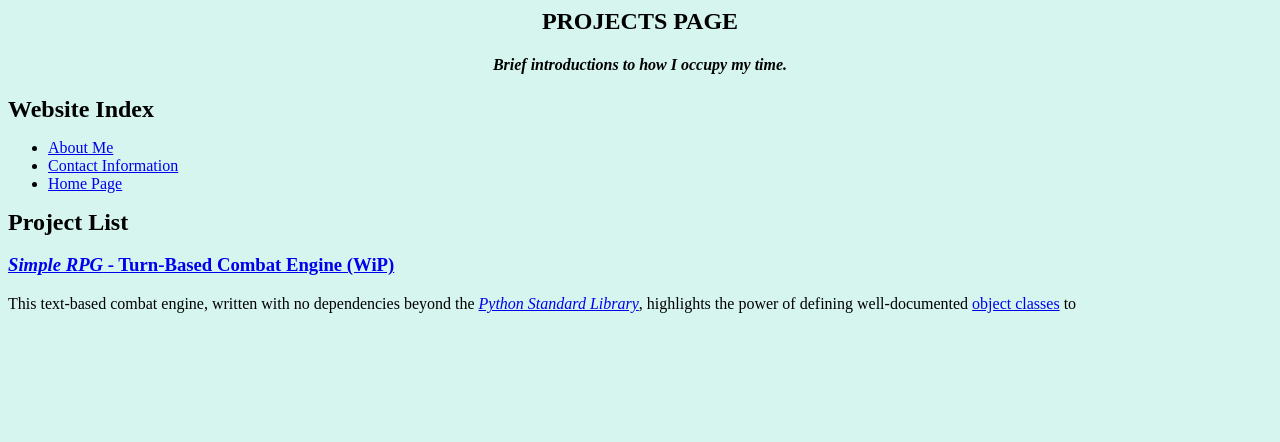
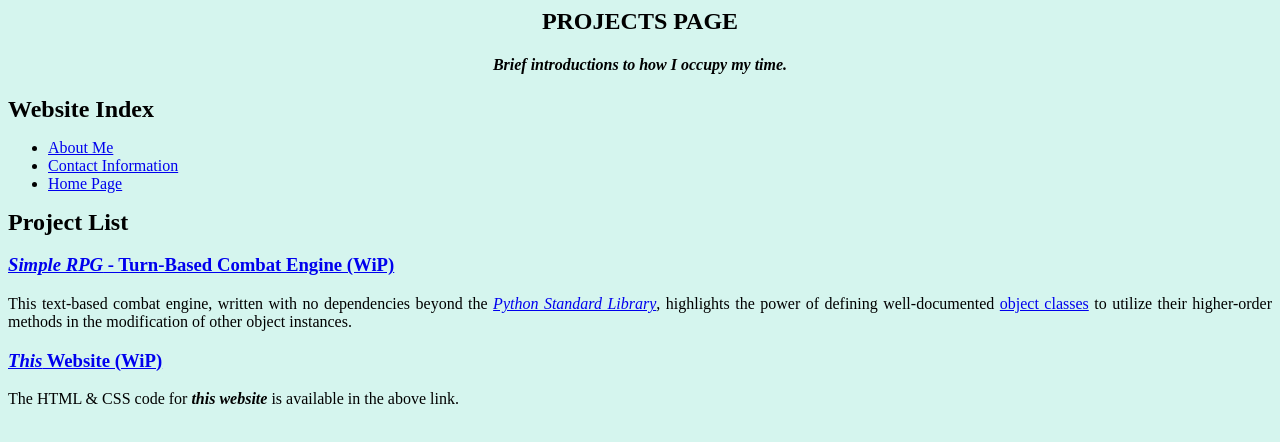
Before and after one commit to davidchow9225/davidchow, a plain HTML site: page projects-page.html in a window 1280 px wide. Drawn offline with Linux system fonts and the light colour scheme.

Commit message:
Update projects-page.html
Updates:
    - Updated the projects list to use the `<div>` HTML element.
    - Nested each project into its own `<article>` HTML element with the "Projects" class.
    - Added an entry for this source code's repository.

```diff
--- a/projects-page.html
+++ b/projects-page.html
@@ -38,15 +38,24 @@
             </nav>
         </article>
         <!-- CONTACT INFORMATION LIST -->
-        <article>
+        <div>
             <header>
                 <h2><b>Project List</b></h2>
             </header>
-            <header>
-                <a href="https://github.com/davidchow9225/simple-rpg-combat-engine"><h3><b><i>Simple RPG</i> - Turn-Based Combat Engine (WiP)</b></h4></a>
-            </header>
-            <p>This text-based combat engine, written with no dependencies beyond the <a href="https://docs.python.org/3/library/index.html"><i>Python Standard Library</i></a>, highlights the power of defining well-documented <a href="https://docs.python.org/3/tutorial/classes.html">object classes</a> to
-            </p>
-        </article>
+            <article class="Project">
+                <header>
+                    <a href="https://github.com/davidchow9225/simple-rpg-combat-engine"><h3><b><i>Simple RPG</i> - Turn-Based Combat Engine (WiP)</b></h4></a>
+                </header>
+                <p>This text-based combat engine, written with no dependencies beyond the <a href="https://docs.python.org/3/library/index.html"><i>Python Standard Library</i></a>, highlights the power of defining well-documented <a href="https://docs.python.org/3/tutorial/classes.html">object classes</a> to utilize their higher-order methods in the modification of other object instances.
+                </p>
+            </article>
+            <article class="Project">
+                <header>
+                    <a href="https://github.com/davidchow9225/profile/tree/main"><h3><b><i>This</i> Website (WiP)</b></h4></a>
+                </header>
+                <p>The HTML & CSS code for <b><i>this website</i></b> is available in the above link.
+                </p>
+            </article>
+        </div>
     </body>
 </html>
```
